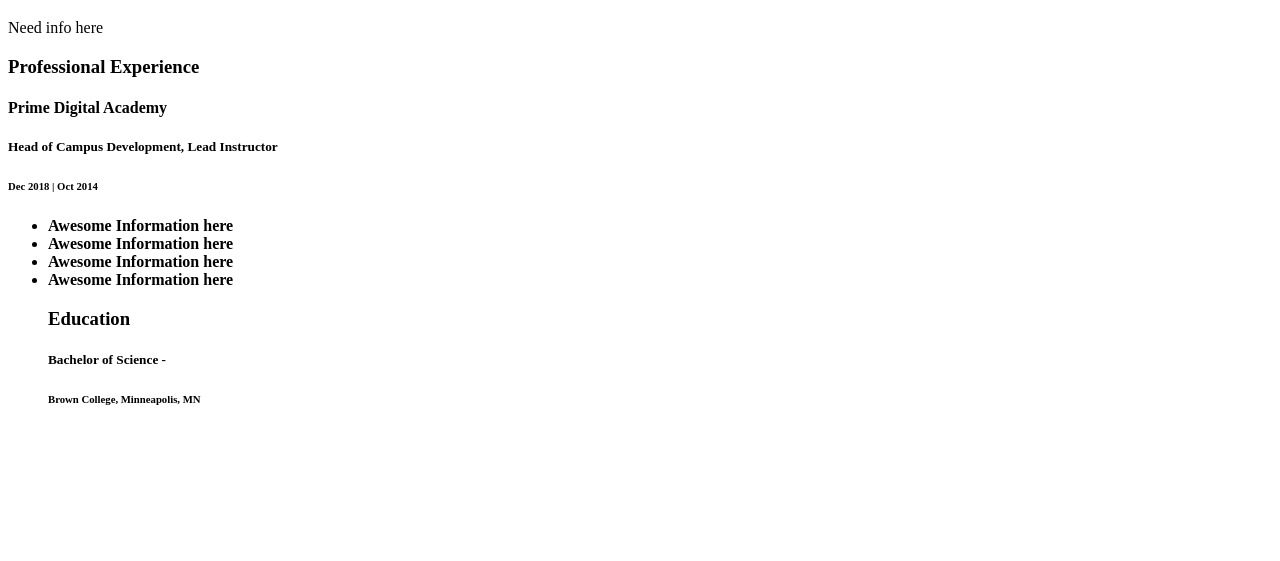
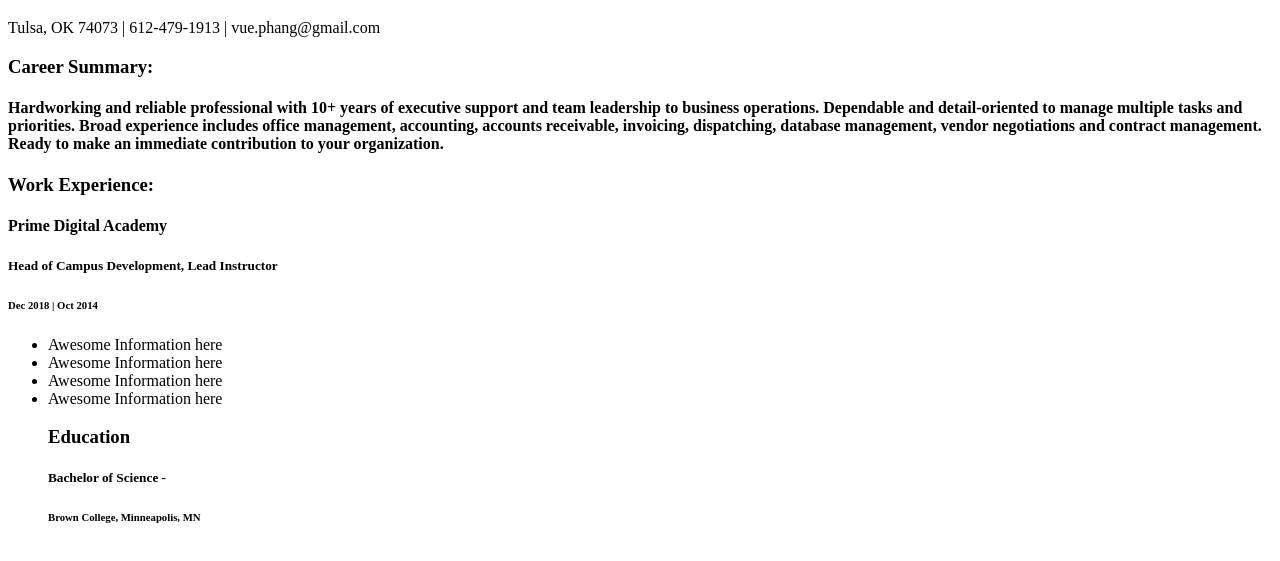
Before and after one commit to vuephang/vuephang.github.io, a plain HTML site: page index.html in a window 1280 px wide. Shown: the part 61-622 px from the top of the page. Drawn offline with Linux system fonts and the light colour scheme.

Commit message:
Update index.html

```diff
--- a/index.html
+++ b/index.html
@@ -4,20 +4,30 @@
   <meta charset="utf-8">
   <meta name="viewport" content="width=device-width">
   <title>Vue Phang Resume</title>
-  <like rel="stylesheet" href="style.css" />
-</head>
+<like rel="stylesheet" href="style.css" />
+  </head>
 <body>
     <div>
       <h1>Vue Phang</h1>
-      <p>Need info here
+      <p>Tulsa, OK 74073 | 612-479-1913 | vue.phang@gmail.com
     </div>
 
     <div class="exp-header">
-      <h3>Professional Experience</h3>
-      </div>
+      <h3>Career Summary:</h3>
+    </div>
+    <div>
+      <h4>Hardworking and reliable professional with 10+ years of executive support and team leadership to business operations. Dependable and detail-oriented to manage multiple tasks and priorities. Broad experience includes office management, accounting, accounts receivable, invoicing, dispatching, database management, vendor negotiations and contract management. Ready to make an immediate contribution to your organization.</h4>
+    </div>
 
-      <div>
-        <h4>Prime Digital Academy<h/4>
+
+
+
+      <div class="exp-header">
+        <h3>Work Experience:</h3>
+  </div>
+
+
+        <h4>Prime Digital Academy</h4>
         <h5>Head of Campus Development, Lead Instructor</h5>
         <h6>Dec 2018 | Oct 2014</h6>
 
@@ -27,7 +37,7 @@
           <li>Awesome Information here</li>
           <li>Awesome Information here</li>
 
-<div class="exp-header">
+           <div class="exp-header">
       <h3>Education</h3>
       </div>
 
@@ -36,5 +46,8 @@
         <h6>Brown College, Minneapolis, MN</h6>
 
 
+          <div>
+
+
 </body>
 </html>
```
